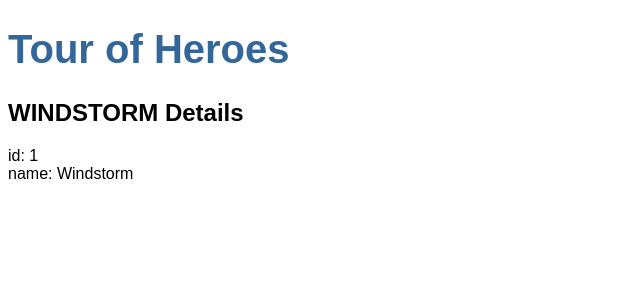
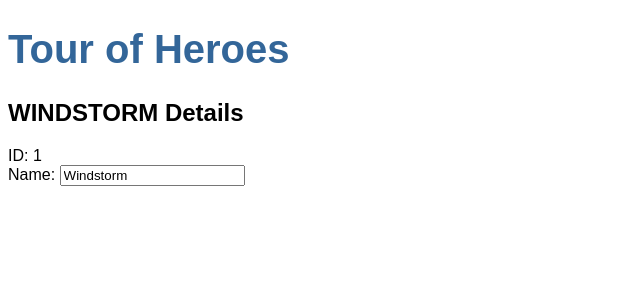
Before and after one commit to gc-13/tour-of-heroes, an Angular app: page / in a window 1280 px wide. Shown: the top 300 px of the page, without its empty margins (0-640 px from the left). Built offline with nearby package versions, Linux system fonts and the light colour scheme.

Commit message:
Imported the Forms Module to allow us to use [(ngModel)]. I can now change the current hero's name in the input box and have that changed be reflected in the title above it

```diff
--- a/src/app/app.module.ts
+++ b/src/app/app.module.ts
@@ -1,5 +1,6 @@
 import { BrowserModule } from '@angular/platform-browser';
 import { NgModule } from '@angular/core';
+import { FormsModule } from '@angular/forms';
 
 import { AppComponent } from './app.component';
 import { HeroesComponent } from './heroes/heroes.component';
@@ -10,7 +11,8 @@
     HeroesComponent
   ],
   imports: [
-    BrowserModule
+    BrowserModule,
+    FormsModule
   ],
   providers: [],
   bootstrap: [AppComponent]
--- a/src/app/heroes/heroes.component.html
+++ b/src/app/heroes/heroes.component.html
@@ -1,3 +1,7 @@
 <h2>{{hero.name | uppercase}} Details</h2>
-<div><span>id: </span>{{hero.id}}</div>
-<div><span>name: </span>{{hero.name}}</div>
+<div><span>ID: </span>{{hero.id}}</div>
+<div>
+    <label>Name:
+        <input [(ngModel)]="hero.name" placeholder="name"/>
+    </label>
+</div>
```
